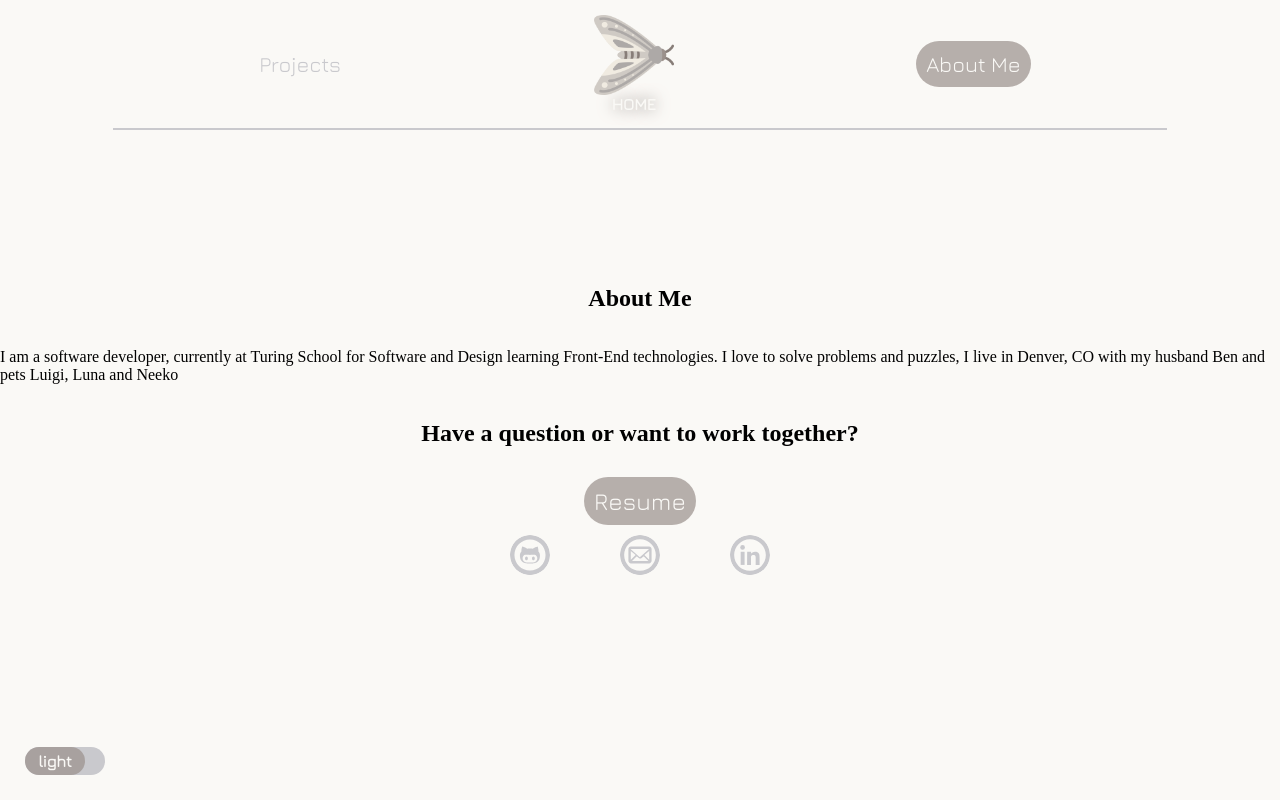
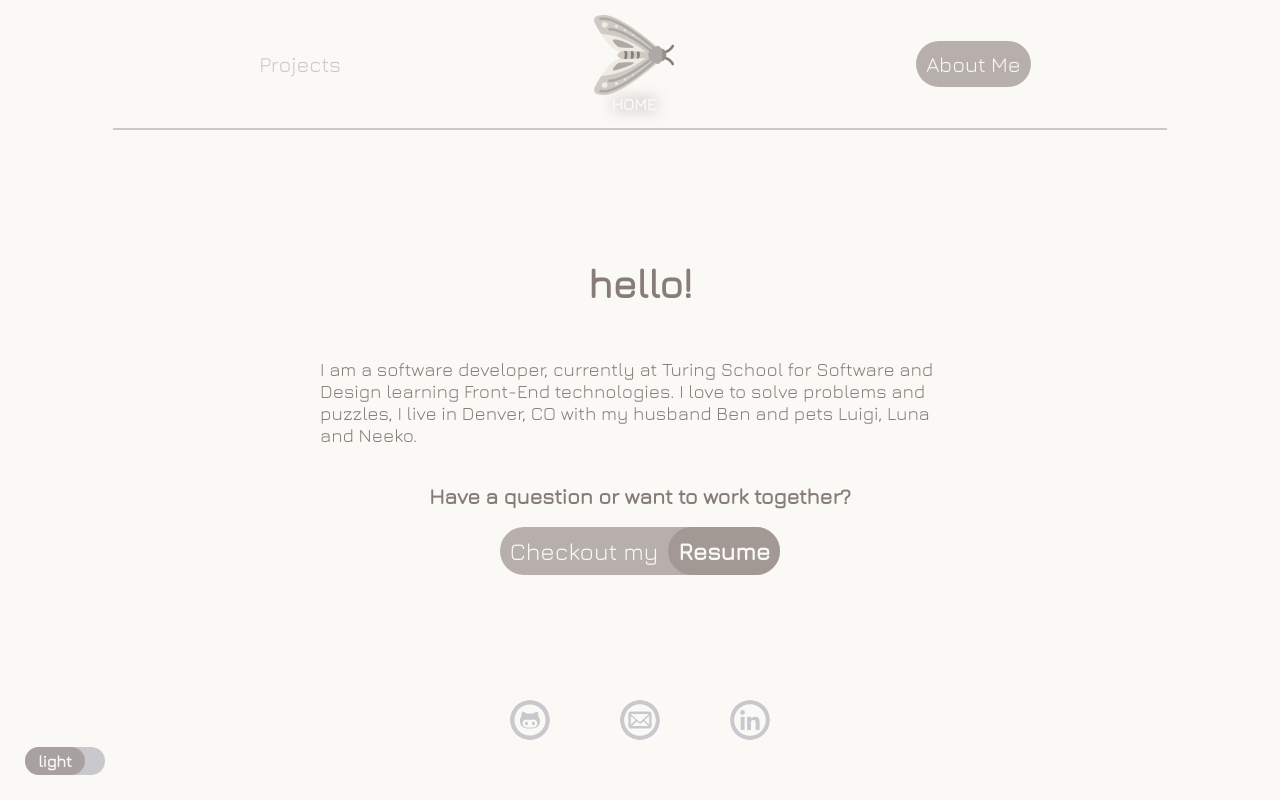
Before and after one commit to julieahawkins/julieahawkins.github.io, a React (Create React App) app: page /about in a window 1280 px wide. Built offline with nearby package versions, Linux system fonts and the light colour scheme.

Commit message:
fixes aboutme layout and applies theme

```diff
--- a/src/Components/AboutMe/AboutMe.js
+++ b/src/Components/AboutMe/AboutMe.js
@@ -13,19 +13,28 @@ const AboutMe = ({ location, theme }) => {
         navBar={true}
         pageName={location.pathname}
       />
+      <section className={setThemeClass(theme, 'About')}>
 
-      <h2>About Me</h2>
+        <h2>hello!</h2>
         <p>I am a software developer, currently at Turing School for Software and Design learning Front-End technologies.
         I love to solve problems and puzzles,
-      I live in Denver, CO with my husband Ben and pets Luigi, Luna and Neeko</p>
+        I live in Denver, CO with my husband Ben and pets Luigi, Luna and Neeko.
+        </p>
+
+        <div className={setThemeClass(theme, 'resume-wrapper')}>
           <h2>Have a question or want to work together?</h2>
+          <label className={setThemeClass(theme, 'resume-label')}>Checkout my
             <a
               target='_blank'
-        className='resume'
+              className={setThemeClass(theme, 'resume')}
               rel='noopener noreferrer'
               href='https://www.turing.io/sites/default/files/resumes/JulieHawkinsResume.pdf'>
               Resume
             </a>
+          </label>
+        </div>
+
+      </section>
 
       <Contact />
       <ThemeToggle />
--- a/src/styles/App.css
+++ b/src/styles/App.css
@@ -423,3 +423,43 @@ h1 {
       margin: 2px; }
       .Projects .project-links .repo-icon:hover {
         background-image: url("../assets/github-icons/github-hover.svg"); }
+
+.About {
+  display: flex;
+  flex-direction: column;
+  align-items: center;
+  justify-content: center;
+  height: 600px;
+  min-width: 100%; }
+  .About h2 {
+    color: #877D78;
+    font-family: "Jura", monospace;
+    font-weight: 900;
+    font-size: 30pt; }
+  .About p {
+    font-size: 14pt;
+    font-family: "Jura", monospace;
+    color: #877D78;
+    width: 50%; }
+  .About .resume-wrapper {
+    display: flex;
+    flex-direction: column;
+    align-items: center;
+    justify-content: center; }
+    .About .resume-wrapper h2 {
+      font-size: 16pt; }
+    .About .resume-wrapper .resume-label {
+      background: rgba(155, 145, 140, 0.7);
+      border: none;
+      border-radius: 50px;
+      color: #FAF9F6;
+      font-family: "Jura", monospace;
+      font-size: 18pt;
+      font-weight: 100;
+      padding: 10px;
+      padding-right: 0; }
+      .About .resume-wrapper .resume-label .resume {
+        margin-right: 0;
+        font-weight: 900; }
+        .About .resume-wrapper .resume-label .resume:hover {
+          background: #FAF9F6; }
--- a/src/styles/App.scss
+++ b/src/styles/App.scss
@@ -539,3 +539,53 @@ h1 {
     }
   }
 }
+
+.About {
+  display: flex;
+  flex-direction: column;
+  align-items: center;
+  justify-content: center;
+
+  height: 600px;
+  min-width: 100%;
+  h2 {
+    color: $hoverColor;
+    font-family: $fontStyle;
+    font-weight: 900;
+    font-size: 30pt;
+  }
+  p {
+    font-size: 14pt;
+    font-family: $fontStyle;
+    color: $hoverColor;
+    width: 50%;
+  }
+  .resume-wrapper {
+    display: flex;
+    flex-direction: column;
+    align-items: center;
+    justify-content: center;
+    h2 {
+      font-size: 16pt;
+    }
+    .resume-label {
+      background: $transparentHoverColor;
+      border: none;
+      border-radius: 50px;
+      color: $backgroundColor;
+      font-family: $fontStyle;
+      font-size: 18pt;
+      font-weight: 100;
+
+      padding: 10px;
+      padding-right: 0;
+      .resume {
+        margin-right: 0;
+        font-weight: 900;
+        &:hover {
+          background: $backgroundColor;
+        }
+      }
+    }
+  }
+}
--- a/src/styles/AppThemes.css
+++ b/src/styles/AppThemes.css
@@ -87,3 +87,25 @@ h1.dark {
   color: #4A6846; }
   .Projects.dark .project-links .repo-link.dark:hover {
     color: #C4F1BE; }
+
+.About.dark h2 {
+  color: rgba(255, 170, 104, 0.4);
+  font-size: 35pt; }
+
+.About.dark p {
+  color: #4A6846; }
+
+.About.dark .resume-wrapper.dark h2 {
+  color: rgba(255, 170, 104, 0.4);
+  font-size: 20pt; }
+
+.About.dark .resume-wrapper.dark .resume-label.dark {
+  background: rgba(196, 241, 190, 0.7);
+  color: #020C31; }
+  .About.dark .resume-wrapper.dark .resume-label.dark .resume.dark {
+    background: rgba(196, 241, 190, 0.7);
+    color: #020C31; }
+    .About.dark .resume-wrapper.dark .resume-label.dark .resume.dark:hover {
+      box-shadow: 0 0 70px 15px rgba(196, 241, 190, 0.7);
+      background: #020C31;
+      color: #C4F1BE; }
```
Also changed, not shown: src/styles/AppThemes.scss (+29 -0 lines). Lines whose indentation alone changed are shown as unchanged.
